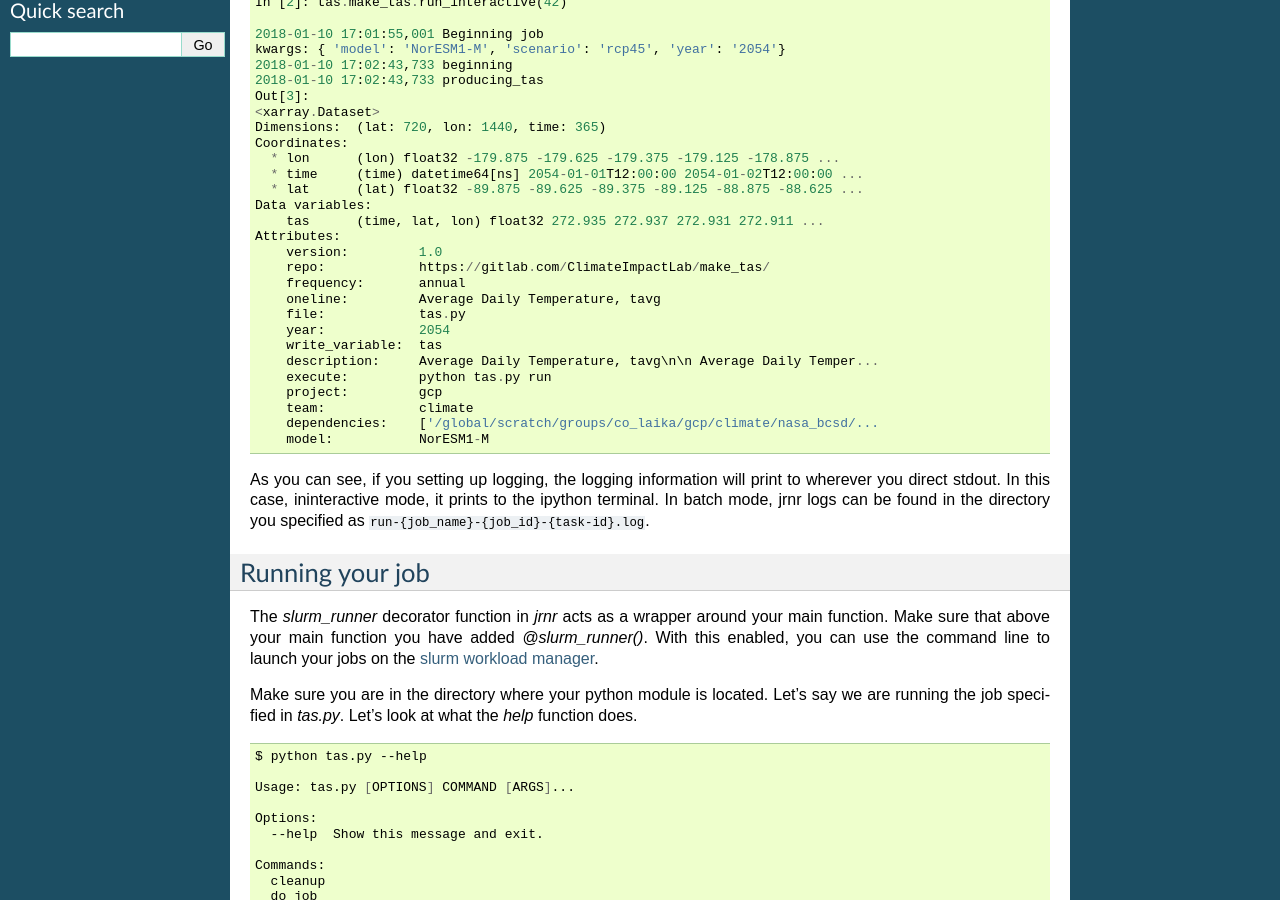
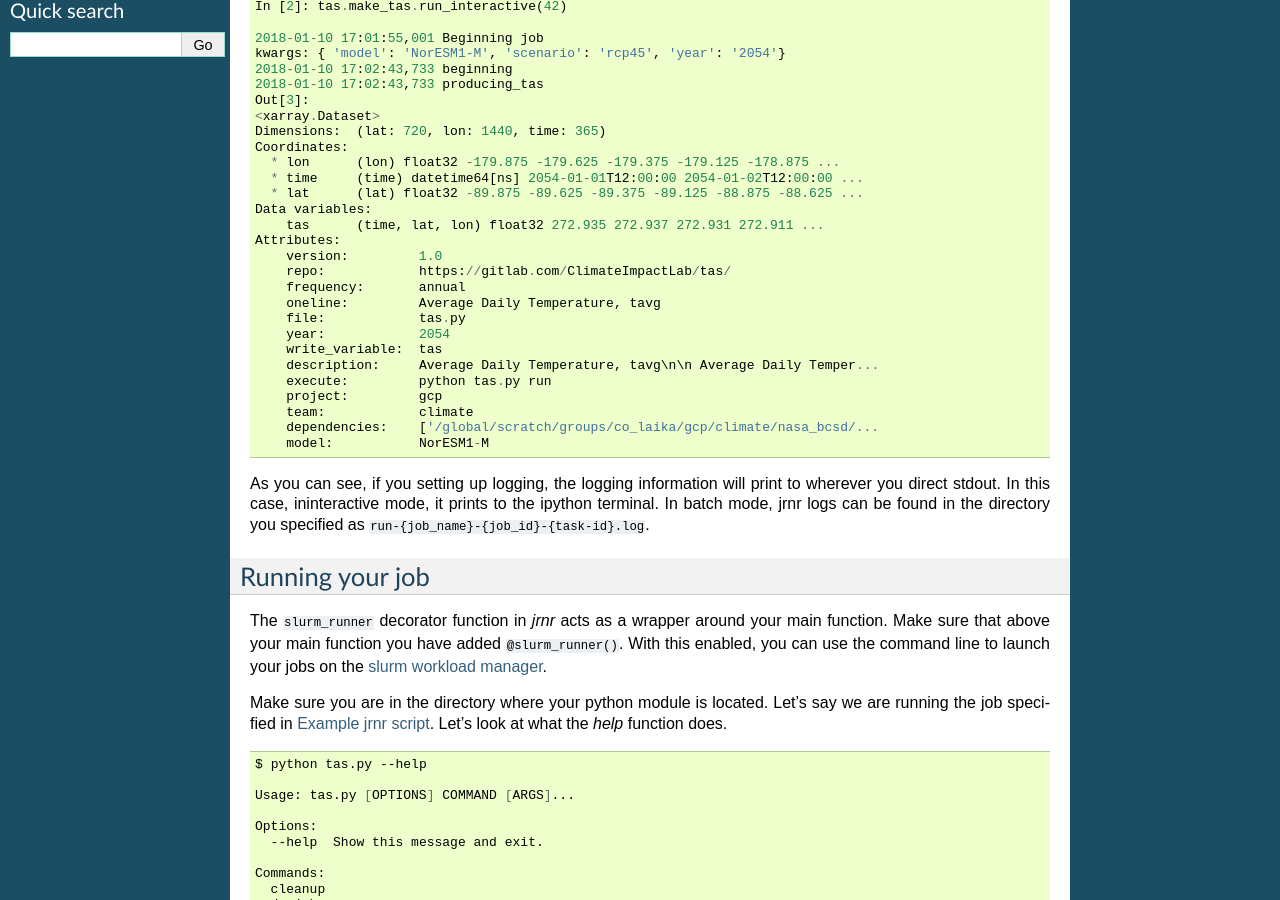
Before and after one commit to ClimateImpactLab/jrnr, a Sphinx documentation site: the page built from docs/usage.rst, in a window 1280 px wide and 900 px high, scrolled down 444 px. Built offline with Sphinx 7.4.7, drawn with Linux system fonts in a browser that asks for light colours; pages that are not in the unit, such as notebooks, are missing from menus; the version number is read from the project's files by our own code.

Commit message:
fudge around with sphinx

```diff
--- a/docs/index.rst
+++ b/docs/index.rst
@@ -13,6 +13,7 @@
    contributing
    authors
    history
+   tas
 
 Indices and tables
 ==================
--- a/docs/tas.rst
+++ b/docs/tas.rst
@@ -1,8 +1,6 @@
-:orphan:
-
 .. _tas:
 
-Example ``jrnr`` script
+Example `jrnr` script
 ======================================
 
 .. literalinclude:: tas.py
--- a/docs/usage.rst
+++ b/docs/usage.rst
@@ -2,7 +2,7 @@
 Usage
 =====
 
-`jrnr` is a python library currently configured to work on systems using `slurm workload managers <https://slurm.schedmd.com/>`_. If your computing workflows can be parallelized, `jrnr` can help.
+``jrnr`` is a python library currently configured to work on systems using `slurm workload managers <https://slurm.schedmd.com/>`_. If your computing workflows can be parallelized, `jrnr` can help.
 
 `jrnr` is an application that relies on `click <http://click.pocoo.org/5/>`_, the python command line tool.
 
@@ -13,9 +13,9 @@
 Interactive mode
 ~~~~~~~~~~~~~~~~
 
-Frequently, you'll want to do some basic debugging and iteration to make sure your batch jobs will run as expected. To assist this process, `jrnr` has an interactive mode that allows you to run a single job in an `ipython` session.
+Frequently, you'll want to do some basic debugging and iteration to make sure your batch jobs will run as expected. To assist this process, ``jrnr`` has an interactive mode that allows you to run a single job in an `ipython` session.
 
-.. code-block:: ipython
+.. code-block:: python
 
     In [1]: import tas
 
@@ -36,7 +36,7 @@
         tas      (time, lat, lon) float32 272.935 272.937 272.931 272.911 ...
     Attributes:
         version:         1.0
-        repo:            https://gitlab.com/ClimateImpactLab/make_tas/
+        repo:            https://gitlab.com/ClimateImpactLab/tas/
         frequency:       annual
         oneline:         Average Daily Temperature, tavg
         file:            tas.py
@@ -57,9 +57,9 @@
 Running your job
 ~~~~~~~~~~~~~~~~
 
-The `slurm_runner` decorator function in `jrnr` acts as a wrapper around your main function. Make sure that above your main function you have added `@slurm_runner()`. With this enabled, you can use the command line to launch your jobs on the `slurm workload manager <https://slurm.schedmd.com/>`_.
+The ``slurm_runner`` decorator function in `jrnr` acts as a wrapper around your main function. Make sure that above your main function you have added ``@slurm_runner()``. With this enabled, you can use the command line to launch your jobs on the `slurm workload manager <https://slurm.schedmd.com/>`_.
 
-Make sure you are in the directory where your python module is located. Let's say we are running the job specified in `tas.py`. Let's look at what the `help` function does.
+Make sure you are in the directory where your python module is located. Let's say we are running the job specified in :doc:`tas`. Let's look at what the `help` function does.
 
 .. code-block:: bash
 
@@ -152,7 +152,7 @@
 Each `jrnr` job can be specified with arguments from key, value dictionaries. Since these arguments are taken from a set of known possible inputs we can take each key and its associated set of possible values and compute the cartesian product of every key, value combination. In the background of `jrnr`, we take lists of dictionaries and use the python method `itertools.product` to specify the superset of possible batch jobs. A demonstration is below:
 
 
-.. code-block:: ipython
+.. code-block:: python
 
   In [1]: def generate_jobs(job_spec):
             for specs in itertools.product(*job_spec):
```
